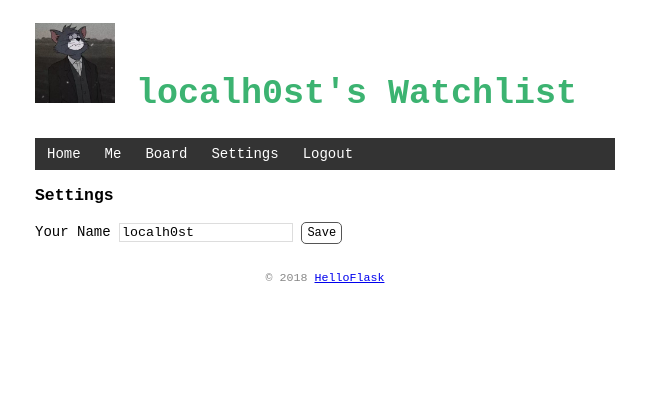
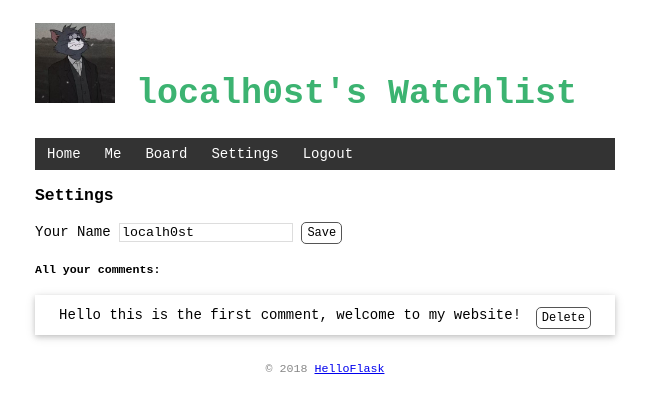
Before and after one commit to local-h0st/WatchList, a Flask app: page /settings in a window 1280 px wide. Shown: the top 413 px of the page, without its empty margins (315-964 px from the left). Run offline with Flask 2, Linux system fonts and the light colour scheme; a user stored in the database is signed in; data comes from the database, SQL or seed files in the repository; both versions use the stored data as it was after the commit.

Commit message:
Add comment board, modified settings func

```diff
--- a/app.py
+++ b/app.py
@@ -102,7 +102,7 @@ def page_not_found(e):
 
 @mainApp.context_processor  # 以后模板上下文有user了，render_template()可以不传入而直接使用了
 def inject_data():
-    return dict(user=current_user, message=get_flashed_messages())  # 需要返回字典，等同于 return {'user': user}
+    return dict(user=current_user, message=get_flashed_messages())  # 需要返回字典，等同于 return {'user': user} 好像all_comments=Comment也能传
 
 
 @mainApp.route('/login', methods=['GET', 'POST'])
@@ -149,7 +149,7 @@ def settings():
         flash('Settings updated')
         return redirect('/')
     else:
-        return render_template('settings.html')
+        return render_template('settings.html', comments=Comment.query.all())
 
 
 @mainApp.route('/register', methods=['GET', 'POST'])
@@ -191,8 +191,9 @@ def board():
 def deleteComment(cmt_id):
     db.session.delete(Comment.query.get_or_404(cmt_id))
     db.session.commit()
+    # flash('Comment deleted.' + request.headers.get('Referer'))
     flash('Comment deleted.')
-    return redirect(url_for('board'))
+    return redirect(url_for(request.headers.get('Referer')[22:]))
 
 
 # 数据库 设置表 ORM技术
--- a/static/style.css
+++ b/static/style.css
@@ -163,3 +163,27 @@ input[name=year] {
 .inline-form {
     display: inline;
 }
+
+
+/* 评论区 */
+
+.comment-list {
+    list-style-type: none;
+    padding: 0;
+    margin-bottom: 10px;
+    box-shadow: 0 2px 5px 0 rgba(0, 0, 0, 0.16), 0 2px 10px 0 rgba(0, 0, 0, 0.12);
+}
+
+
+.comment-list li {
+    padding: 12px 24px;
+    border-bottom: 1px solid #ddd;
+}
+
+.comment-list li:last-child {
+    border-bottom:none;
+}
+
+.comment-list li:hover {
+    background-color: #f8f9fa;
+}
--- a/templates/settings.html
+++ b/templates/settings.html
@@ -9,3 +9,23 @@
     </form>
 </div>
 {% endblock %}
+
+
+{% block table %}
+<h5>All your comments:</h5>
+<ul class="comment-list">
+    <!-- if current_user.is_authenticated不需要，因为/settings有视图保护 -->
+    {% for cmt in comments %}
+        {% if cmt.belongs_to==current_user.username %}
+            <li>
+                {{ cmt.user_comment }}
+                <span class="float-right">
+                    <form class="inline-form" method="post" action="/board/deleteComment/{{ cmt.id }}">
+                        <input class="btn" type="submit" name="delete" value="Delete">
+                    </form>
+                </span>
+            </li>
+        {% endif %}
+    {% endfor %}
+</ul>
+{% endblock %}
```
Also changed, not shown: templates/board.html (+8 -5 lines), README.md, data.db.
